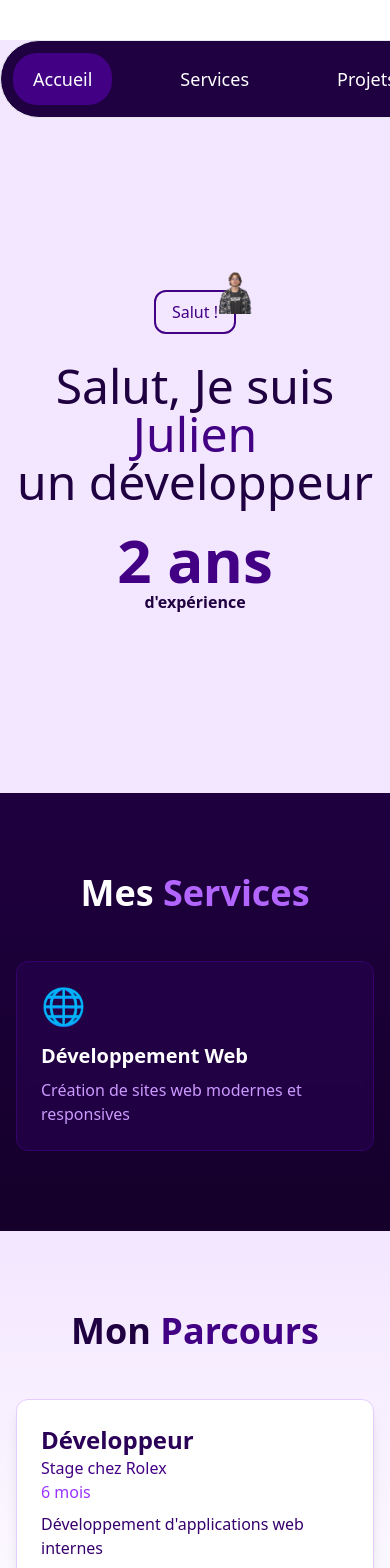
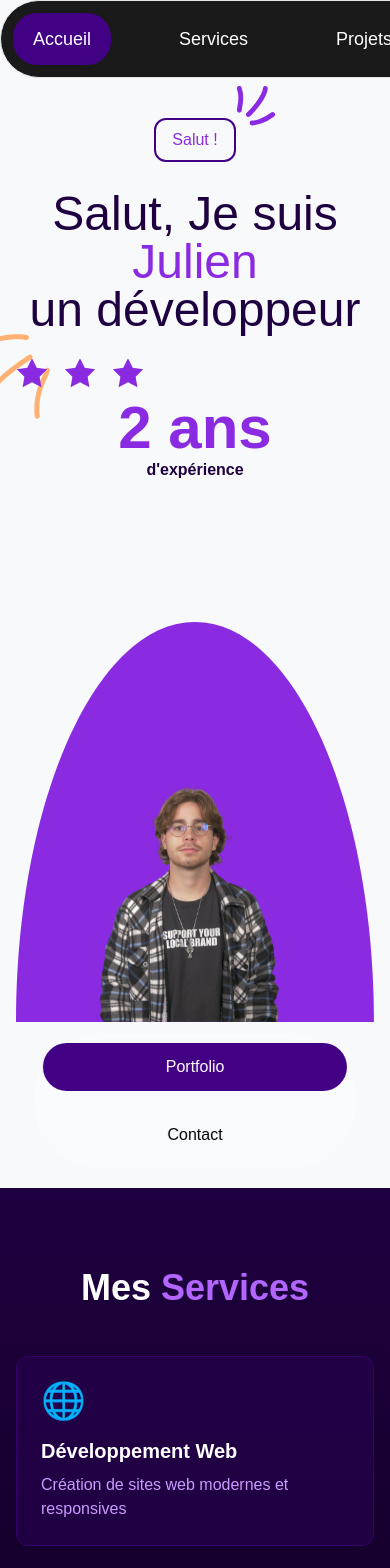
Before and after one commit to Niwa-Yume/Portfolio, an Angular app: page / in a window 390 px wide. Shown: the top 1568 px of the page. Built offline with nearby package versions, Linux system fonts and the light colour scheme.

Commit message:
début hero section

```diff
--- a/src/app/app.component.css
+++ b/src/app/app.component.css
@@ -1,20 +1,238 @@
-/* Base styles */
-:root {
-  --magenta-500: #D53F8C;
-  --magenta-600: #B83280;
-  --magenta-700: #97266D;
+/* Base styles and resets */
+@tailwind base;
+@tailwind components;
+@tailwind utilities;
+
+body {
+  font-family: 'Satoshi', sans-serif;
+  min-height: 100vh;
+}
+/* CSS spécifique pour le conteneur et le SVG */
+.hero-container {
+  @apply relative w-full max-w-2xl mx-auto h-full flex items-end;
+  min-height: 500px; /* Ajustez selon vos besoins */
 }
 
-/* Smooth scrolling */
-html {
-  scroll-behavior: smooth;
+.svg-background {
+  @apply absolute inset-x-0 bottom-0 w-full;
+  height: 80%; /* Ajustez cette valeur pour contrôler la hauteur du demi-cercle */
 }
 
-body {
-  font-family: system-ui, -apple-system, sans-serif;
+.svg-background svg {
+  @apply w-full h-full;
+  position: absolute;
+  bottom: 0;
 }
 
-/* Service Card Animation */
+/* Assurez-vous que l'image reste bien positionnée */
+.hero-image {
+  @apply relative z-10 w-full h-auto;
+  margin-bottom: 0;
+}
+#home {
+  position: relative;
+  overflow: hidden;
+  display: flex;
+  flex-direction: column;
+  justify-content: space-between; /* Assure que le contenu remplit l'espace vertical */
+}
+
+.relative.w-full.max-w-3xl {
+  position: relative;
+  margin-bottom: 0;
+  display: flex;
+  flex-direction: column;
+  justify-content: flex-end;
+}
+
+.absolute.inset-0 {
+  position: absolute;
+  bottom: 0;
+  left: 0;
+  right: 0;
+  top: 0;
+}
+
+.absolute.inset-0 svg {
+  position: absolute;
+  bottom: 0;
+  width: 100%;
+  height: 100%;
+}
+.half-circle {
+  position: absolute;
+  bottom: 0;
+  height: 100%;
+  z-index: 1;
+  overflow: hidden;
+}
+
+.half-circle svg {
+  position: absolute;
+  bottom: 0;
+  width: 100%;
+  height: auto;
+  transform: scale(1.1); /* Assure que le SVG touche les bords */
+}
+
+/* Animation for slide in effect */
+@keyframes slideInFromRight {
+  0% {
+    transform: translateX(100%);
+    opacity: 0;
+  }
+  100% {
+    transform: translateX(0);
+    opacity: 1;
+  }
+}
+
+/* Floating animation */
+@keyframes float {
+  0%, 100% {
+    transform: translateY(0);
+  }
+  50% {
+    transform: translateY(-10px);
+  }
+}
+
+/* Hero image container */
+.hero-image-container {
+  position: relative;
+  width: 100%;
+  max-width: 2xl;
+  margin: 0 auto;
+  padding-top: 40%; /* Réduit de 50% à 40% pour un ratio plus compact */
+}
+
+.hero-image-container .absolute {
+  position: absolute;
+  top: 0;
+  left: 0;
+  right: 0;
+  bottom: 0;
+  width: 100%;
+  height: 100%;
+}
+
+.slide-in-right {
+  position: relative;
+  display: block;
+  margin: 0 auto;
+  max-width: 100%;
+  height: auto;
+  z-index: 10;
+}
+
+/* Experience badge styling */
+.experience-badge {
+  animation: float 3s ease-in-out infinite;
+  position: absolute;
+  right: 5%;
+  top: 20%;
+  text-align: center;
+  z-index: 20;
+}
+
+/* Half circle background */
+.half-circle {
+  position: absolute;
+  inset: 0;
+  width: 100%;
+  height: 100%;
+  z-index: 1;
+}
+
+.half-circle svg {
+  width: 100%;
+  height: 100%;
+  object-fit: cover;
+}
+
+/* Hero buttons container */
+.hero-buttons {
+  position: absolute;
+  bottom: 1.25rem;
+  left: 50%;
+  transform: translateX(-50%);
+  display: flex;
+  gap: 1.25rem;
+  padding: 0.5rem;
+  border-radius: 9999px;
+  z-index: 30;
+}
+
+/* Glass effect for button container */
+.glass-effect {
+  background: rgba(255, 255, 255, 0.2);
+  backdrop-filter: blur(5px);
+  border: 1px solid rgba(255, 255, 255, 0.3);
+}
+
+/* Hero button styling */
+.hero-btn {
+  display: flex;
+  align-items: center;
+  padding: 0.75rem 1.25rem;
+  border-radius: 9999px;
+  transition: all 0.3s ease;
+  min-width: 140px;
+  justify-content: center;
+  position: relative;
+  overflow: hidden;
+}
+
+.hero-btn span {
+  z-index: 1;
+}
+
+.hero-btn svg {
+  position: absolute;
+  right: 10px;
+  transition: opacity 0.3s, transform 0.3s;
+  opacity: 0;
+}
+
+.hero-btn:hover svg {
+  opacity: 1;
+  transform: translateX(5px);
+}
+
+.hero-btn:hover {
+  padding-right: 2.5rem;
+}
+
+/* Image animations */
+.slide-in-right {
+  animation: slideInFromRight 1s ease-out forwards;
+  animation-fill-mode: forwards;
+  display: block;
+  margin: 0 auto;
+  max-width: 100%;
+  height: auto;
+  position: relative;
+  z-index: 10;
+}
+
+/* Splash image positioning */
+.splash-small {
+  position: absolute;
+  right: -2.5rem;
+  top: -2rem;
+  z-index: 2;
+  height: 2.5rem;
+}
+
+.splash-large {
+  position: absolute;
+  bottom: -3.75rem;
+  left: -2.5rem;
+  z-index: 2;
+  height: 8rem;
+}
+
+/* Services Section */
 .service-card {
   transition: transform 0.3s ease, box-shadow 0.3s ease;
 }
@@ -24,7 +242,7 @@ body {
   box-shadow: 0 10px 20px rgba(0, 0, 0, 0.1);
 }
 
-/* Experience Timeline Animation */
+/* Experience Section */
 .experience-item {
   opacity: 0;
   transform: translateY(20px);
@@ -36,39 +254,7 @@ body {
   transform: translateY(0);
 }
 
-/* Glass Effect for certain elements */
-.glass-effect {
-  background: rgba(255, 255, 255, 0.1);
-  backdrop-filter: blur(10px);
-  border: 1px solid rgba(255, 255, 255, 0.2);
-}
-
-/* Floating animation for badges */
-.experience-badge {
-  animation: float 3s ease-in-out infinite;
-}
-
-@keyframes float {
-  0%, 100% {
-    transform: translateY(0);
-  }
-  50% {
-    transform: translateY(-10px);
-  }
-}
-
-/* Responsive adjustments */
-@media (max-width: 768px) {
-  .experience-timeline {
-    padding-left: 20px;
-  }
-
-  .service-card {
-    margin-bottom: 20px;
-  }
-}
-
-/* Button hover effects */
+/* Hover effects */
 .hover-effect {
   position: relative;
   overflow: hidden;
@@ -91,3 +277,63 @@ body {
   width: 200px;
   height: 200px;
 }
+
+/* Custom background colors */
+.bg-custom-50 {
+  background-color: #F8F9FA;
+}
+
+.bg-custom-800 {
+  background-color: #1A1A1A;
+}
+
+.text-custom-500 {
+  color: #8A2BE2;
+}
+
+/* Responsive adjustments */
+@media (max-width: 768px) {
+  .experience-badge {
+    position: static;
+    margin: 2rem auto;
+  }
+
+  .hero-buttons {
+    position: relative;
+    margin-top: 2rem;
+    flex-direction: column;
+    width: 90%;
+  }
+
+  .splash-small,
+  .splash-large {
+    width: 60px;
+  }
+
+  .half-circle {
+    width: 150%;
+    left: -25%;
+  }
+}
+
+/* Additional utility classes */
+.w-fit {
+  width: fit-content;
+}
+
+.transition-all {
+  transition: all 0.3s ease;
+}
+
+.duration-300 {
+  transition-duration: 300ms;
+}
+
+/* Navigation styles */
+#main-nav ul li {
+  transition: background-color 0.3s ease;
+}
+
+#main-nav ul li:hover {
+  background-color: rgba(138, 43, 226, 0.8);
+}
--- a/src/app/app.component.html
+++ b/src/app/app.component.html
@@ -1,6 +1,7 @@
 <body class="bg-custom-50">
+
 <!-- Navigation -->
-<nav class="mx-auto mt-10 w-fit" id="main-nav">
+<nav class="mx-auto w-fit" id="main-nav">
   <ul class="flex justify-between items-center border rounded-full p-2 bg-custom-800 text-white text-lg transition gap-10">
     <li class="bg-custom-500 px-5 py-3 rounded-3xl m-1 hover:bg-custom-400 transition-colors"><a href="#home">Accueil</a></li>
     <li class="hover:bg-custom-500 px-5 py-3 rounded-3xl m-1 transition-colors"><a href="#services">Services</a></li>
@@ -9,25 +10,74 @@
   </ul>
 </nav>
 
-<!-- Hero Section -->
-<section id="home" class="min-h-[80vh] flex flex-col items-center justify-center">
-  <div class="text-center">
-    <div class="inline-block relative">
-      <button class="border-2 border-custom-500 rounded-xl px-4 py-2 mb-4 text-custom-500 hover:bg-custom-50 transition-colors">
-        Salut !
-      </button>
-      <img src="/assets/Julien_CASTRO-removebg-preview.png" alt="splash" class="absolute -right-8 -top-6 w-16">
-    </div>
+<section id="home" class="min-h-[80vh] flex flex-col items-center justify-center w-full">
+  <div class="mt-10 text-center relative w-full max-w-6xl mx-auto px-4">
+  <!-- Greeting button with small splash -->
+  <div class="flex justify-center relative w-fit mx-auto"> <!-- Changé en flex et centré -->
+    <button class="border-2 border-custom-500 rounded-xl px-4 py-2 mb-4 text-custom-500 hover:bg-custom-50 transition-colors">
+      Salut !
+    </button>
+    <svg class="absolute -right-10 -top-8 h-10" viewBox="0 0 33 33" xmlns="http://www.w3.org/2000/svg">
+      <path d="M2.74512 20C2.74512 17 5.74512 11 2.74512 2M10.2451 23.5C14.5785 19.3333 23.4451 9.2 24.2451 2M13.2451 30.5C15.9118 30.5 23.0451 29.1 30.2451 23.5"
+            stroke="#8A2BE2"
+            stroke-width="4"
+            stroke-linecap="round"
+            stroke-linejoin="round"/>
+    </svg>
+  </div>
+
+  <!-- Main heading avec grand splash -->
+  <div class="flex-col justify-start relative w-fit mx-auto"> <!-- Changé en flex-col et centré -->
     <h1 class="text-5xl mt-3 text-custom-800">
       Salut, Je suis <a href="https://linkedin.com/in/Julien-Castro" class="text-custom-500 hover:text-custom-400 transition-colors">Julien</a>
       <br>un développeur
     </h1>
-    <div class="mt-8 experience-badge">
+    <img src="../assets/grandSplash.png" alt="grand splash" class="absolute -bottom-15 -left-10">
+  </div>
+
+    <!-- Experience badge with stars -->
+    <div class="experience-badge">
+      <svg class="h-8 mb-2" viewBox="0 0 100 20" xmlns="http://www.w3.org/2000/svg">
+        <path d="M10 15l-5.878 3.09 1.123-6.545L.489 6.91l6.572-.955L10 0l2.939 5.955 6.572.955-4.756 4.635 1.123 6.545z" fill="#8A2BE2"/>
+        <path d="M40 15l-5.878 3.09 1.123-6.545L30.489 6.91l6.572-.955L40 0l2.939 5.955 6.572.955-4.756 4.635 1.123 6.545z" fill="#8A2BE2"/>
+        <path d="M70 15l-5.878 3.09 1.123-6.545L60.489 6.91l6.572-.955L70 0l2.939 5.955 6.572.955-4.756 4.635 1.123 6.545z" fill="#8A2BE2"/>
+      </svg>
       <p class="text-6xl font-bold text-custom-500">2 ans</p>
       <span class="font-bold text-custom-800">d'expérience</span>
     </div>
+
+    <div class="hero-container">
+      <div class="svg-background">
+        <svg viewBox="0 0 812 406" xmlns="http://www.w3.org/2000/svg" preserveAspectRatio="none">
+          <path d="M811.779 405.889C541.186 405.889 270.593 405.889 0 405.889C0 181.723 181.723 0 405.889 0C630.056 0 811.779 181.723 811.779 405.889Z" fill="#8A2BE2"/>
+        </svg>
+      </div>
+      <img src="/assets/Julien_CASTRO-removebg-preview.png" alt="julien" class="hero-image slide-in-right"/>
+    </div>
+
+    <!-- Buttons -->
+    <div class="hero-buttons glass-effect">
+      <button class="hero-btn bg-custom-500 text-white">
+        <span>Portfolio</span>
+        <svg xmlns="http://www.w3.org/2000/svg" height="24" width="24" viewBox="0 -960 960 960" fill="currentColor">
+          <path d="m216-160-56-56 464-464H360v-80h400v400h-80v-264L216-160Z"/>
+        </svg>
+      </button>
+      <button class="hero-btn hover:bg-custom-500 hover:text-white">
+        <span>Contact</span>
+        <svg xmlns="http://www.w3.org/2000/svg" height="24" width="24" viewBox="0 -960 960 960" fill="currentColor">
+          <path d="m216-160-56-56 464-464H360v-80h400v400h-80v-264L216-160Z"/>
+        </svg>
+      </button>
+    </div>
   </div>
+
 </section>
+
+
+
+
+
 
 <!-- Services Section -->
 <section id="services" class="py-20 bg-gradient-to-b from-custom-800 to-custom-900 text-white">
--- a/src/app/app.component.ts
+++ b/src/app/app.component.ts
@@ -11,4 +11,5 @@ import { RouterOutlet } from '@angular/router';
 export class AppComponent {
   title = 'Portfolio';
 
+  NgOnInit() {}
 }
```
Also changed, not shown: src/assets/grandSplash.png (added).
